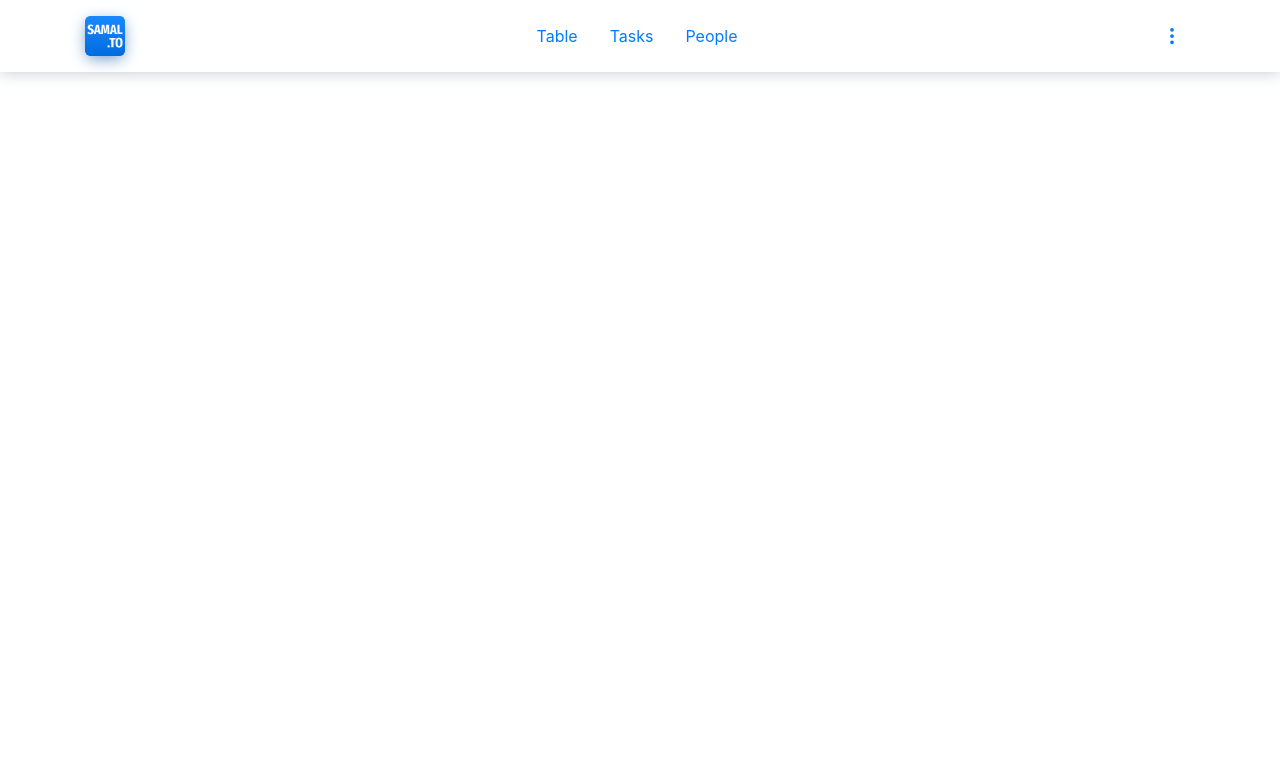
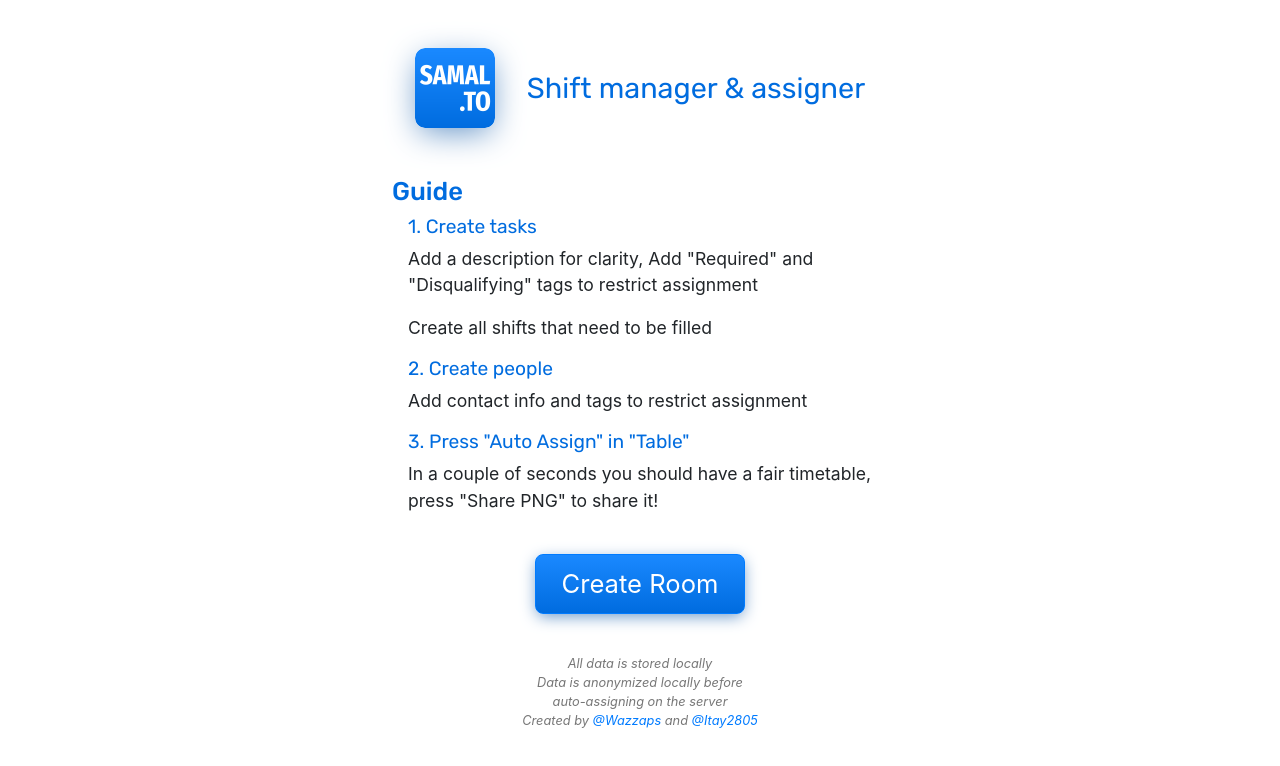
Before and after one commit to Wazzaps/samal_to, a Vue app in the folder frontend/: page /#/ in a window 1280 px wide. Shown: the top 766 px of the page. Built offline with nearby package versions, Linux system fonts and the light colour scheme.

Commit message:
Add onboarding

```diff
--- a/frontend/src/components/NavHeader.vue
+++ b/frontend/src/components/NavHeader.vue
@@ -1,5 +1,5 @@
 <template>
-    <header id="header" class="mb-4">
+    <header id="header" class="mb-4" v-if="$route.name != 'OnboardingView'">
       <!-- Normal header -->
       <b-container
         v-if="$route.params.id == undefined"
@@ -111,7 +111,7 @@ export default {
 
 .nav-link.active, .logo {
   box-shadow: 0 4px 16px -2px #6594c7;
-  border-radius: 4px;
+  border-radius: 5px;
 }
 
 .nav-link.active {
--- /dev/null
+++ b/frontend/src/components/OnboardingView.vue
@@ -0,0 +1,116 @@
+<template>
+  <div class="onboarding">
+    <header class="mt-5 mb-5 mr-3 ml-3 d-flex flex-row align-items-center justify-content-center">
+      <img class="logo_2x" alt="Samal to logo" src="../assets/logo_2x.png">
+      <h1>Shift manager &amp; assigner</h1>
+    </header>
+    <h2>Guide</h2>
+    <h3>1. Create tasks</h3>
+    <p>Add a description for clarity, Add "Required" and "Disqualifying" tags to restrict assignment</p>
+    <p>Create all shifts that need to be filled</p>
+    <h3>2. Create people</h3>
+    <p>Add contact info and tags to restrict assignment</p>
+    <h3>3. Press "Auto Assign" in "Table"</h3>
+    <p>In a couple of seconds you should have a fair timetable, press "Share PNG" to share it!</p>
+    <center>
+      <b-button
+        @click="createRoom"
+        class="mt-4 createbtn"
+        variant="primary"
+      >Create Room</b-button>
+    </center>
+    <footer>
+      <em>
+        All data is stored locally<br>
+        Data is anonymized locally before auto-assigning on the server<br>
+        Created by <a href="https://github.com/Wazzaps">@Wazzaps</a> and <a href="https://github.com/Itay2805">@Itay2805</a>
+      </em>
+    </footer>
+  </div>
+</template>
+
+<script>
+export default {
+  methods: {
+    createRoom() {
+      const roomID = this.generateRandomID();
+      localStorage.setItem(`state-${roomID}`, JSON.stringify({
+        tags: {},
+        people: {},
+        tasks: {},
+      }));
+      this.$router.push(`/${roomID}/tasks`);
+    },
+    generateRandomID() {
+      var idBytes = new Uint8Array([0, 0, 0, 0, 0, 0]);
+      for (let i = 0; i < 6; i++) {
+        idBytes[i] = Math.random() * 256;
+      }
+      return btoa(String.fromCharCode.apply(null, idBytes))
+        .replace(/\+/g, "-")
+        .replace(/\//g, "_");
+    },
+  },
+};
+</script>
+
+<style scoped>
+.logo_2x {
+  height: 80px;
+  box-shadow: 0 8px 32px -4px #6594c7;
+  border-radius: 10px;
+}
+
+h1 {
+  font-family: 'Rubik', sans-serif;
+  font-weight: 400;
+  color: #006cdf;
+  margin: 0;
+  font-size: 1.8rem;
+}
+
+h2 {
+  font-family: 'Rubik', sans-serif;
+  color: #006cdf;
+  font-size: 1.6rem;
+  margin-left: 1.5rem;
+}
+
+h3 {
+  font-family: 'Rubik', sans-serif;
+  font-weight: 400;
+  color: #006cdf;
+  font-size: 1.2rem;
+  margin-left: 2.5rem;
+}
+
+p {
+  font-size: 1.1rem;
+  margin-left: 2.5rem;
+  margin-right: 1rem;
+}
+
+.onboarding {
+  max-width: 34rem;
+  margin: auto;
+}
+
+.createbtn {
+  padding: 0.6rem 1.6rem;
+  font-size: 1.6rem;
+  border-radius: 0.5rem;
+}
+
+footer {
+  max-width: 15rem;
+  margin: auto;
+  margin-top: 2.5rem;
+  text-align: center;
+  color: #777;
+  font-size: 0.8rem;
+}
+
+header img {
+  margin-right: 2rem;
+}
+</style>
--- a/frontend/src/components/TimetableView.vue
+++ b/frontend/src/components/TimetableView.vue
@@ -1,19 +1,13 @@
 <template>
   <div>
-    <!-- <center>
-      <b-button variant="outline-secondary" v-b-modal.timerange-picker>
-        <b>2021-05-22</b> 10:00 – <b>2021-05-22</b> 13:00
-      </b-button>
-    </center> -->
-
     <b-button
       @click="shareToPng"
-      class="mb-3 ml-3 float-right"
+      class="mb-3 ml-2 float-right"
       variant="outline-primary"
-    >Share</b-button>
+    >Share PNG</b-button>
     <b-button
       @click="shareToJson"
-      class="mb-3 ml-3 float-right"
+      class="mb-3 ml-2 float-right"
       variant="outline-primary"
     >Share Link</b-button>
     <b-button
@@ -24,24 +18,6 @@
     >Auto Assign</b-button>
 
     <canvas id="timetable_contents"/>
-
-    <b-modal id="timerange-picker" title="Select date &amp; time range">
-      <h5>Start date:</h5>
-      <b-row>
-        <b-col class="pr-1"><b-datepicker/></b-col>
-        <b-col class="pl-1"><b-timepicker/></b-col>
-      </b-row>
-      <h5 class="mt-4">End date:</h5>
-      <b-row>
-        <b-col class="pr-1"><b-datepicker/></b-col>
-        <b-col class="pl-1"><b-timepicker/></b-col>
-      </b-row>
-      <template #modal-footer="{ ok }">
-        <b-button variant="primary" @click="ok()">
-          Save
-        </b-button>
-      </template>
-    </b-modal>
   </div>
 </template>
 
--- a/frontend/src/main.js
+++ b/frontend/src/main.js
@@ -1,6 +1,7 @@
 import Vue from 'vue'
 import VueRouter from 'vue-router'
 import App from './App.vue'
+import OnboardingView from './components/OnboardingView.vue'
 import TimetableView from './components/TimetableView.vue'
 import TaskView from './components/TaskView.vue'
 import TasksView from './components/TasksView.vue'
@@ -12,6 +13,7 @@ Vue.config.productionTip = false
 
 const router = new VueRouter({
   routes: [
+    { path: '/', component: OnboardingView, name: "OnboardingView" },
     { path: '/:room/', component: TimetableView },
     { path: '/:room/tasks', component: TasksView },
     { path: '/:room/tasks/:id', component: TaskView, name: "TaskView" },
@@ -19,15 +21,6 @@ const router = new VueRouter({
     { path: '/:room/people/:id', component: PersonView, name: "PersonView", },
   ]
 });
-
-// Watch route for room id changes
-function generateRandomID() {
-  var idBytes = new Uint8Array([0, 0, 0, 0, 0, 0]);
-  for (let i = 0; i < 6; i++) {
-    idBytes[i] = Math.random() * 256;
-  }
-  return btoa(String.fromCharCode.apply(null, idBytes)).replace(/\+/g, "-").replace(/\//g, "_");
-}
 
 // Load state if navigating to new room
 let lastRoom = null;
```
Also changed, not shown: frontend/src/assets/logo_2x.png (added).
